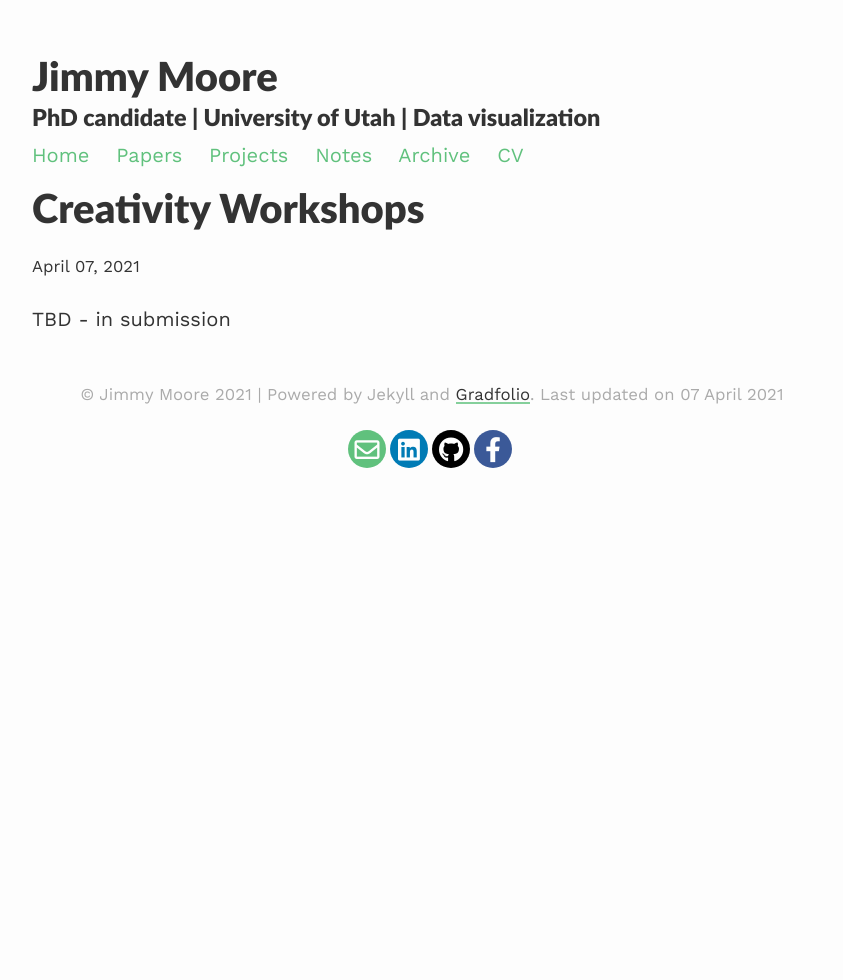
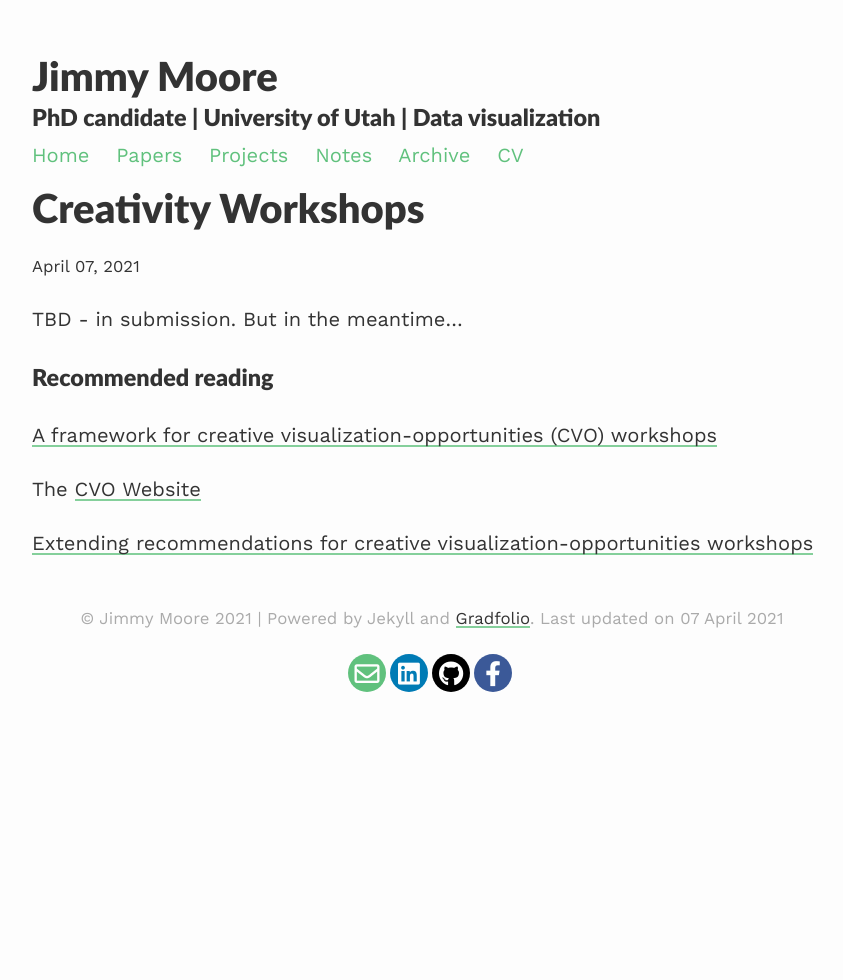
Before and after one commit to UtahJimmy/utahjimmy.github.io, a Jekyll site: the page built from _projects/3_project.md, in a window 1280 px wide. Shown: the whole page, without its empty margins (208-1051 px from the left). Built offline with Jekyll 4.4.1, drawn with Linux system fonts in a browser that asks for light colours; nearby versions of some CDN libraries.

Commit message:
Update 3_project.md

```diff
--- a/_projects/3_project.md
+++ b/_projects/3_project.md
@@ -4,4 +4,13 @@ title: Creativity Workshops
 description: Accelerated requirements elicitation
 ---
 
-TBD - in submission
+TBD - in submission.  But in the meantime...
+
+
+### Recommended reading
+
+[A framework for creative visualization-opportunities (CVO) workshops](https://vdl.sci.utah.edu/publications/2018_infovis_creative-workshops/)
+
+The [CVO Website](http://vdl.sci.utah.edu/CVOWorkshops/)
+
+[Extending recommendations for creative visualization-opportunities workshops](https://vdl.sci.utah.edu/publications/2020_beliv_extending/)
```
